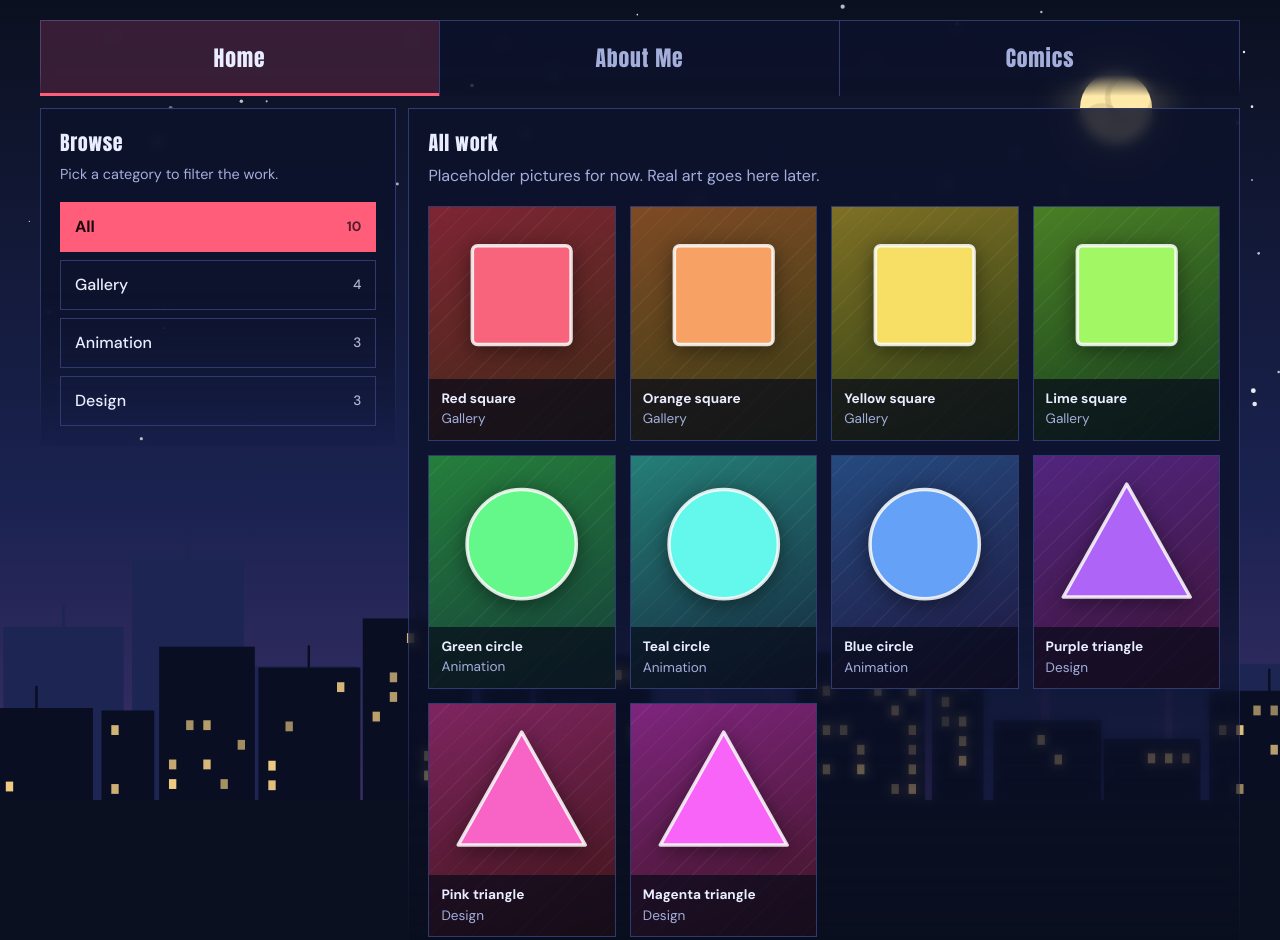
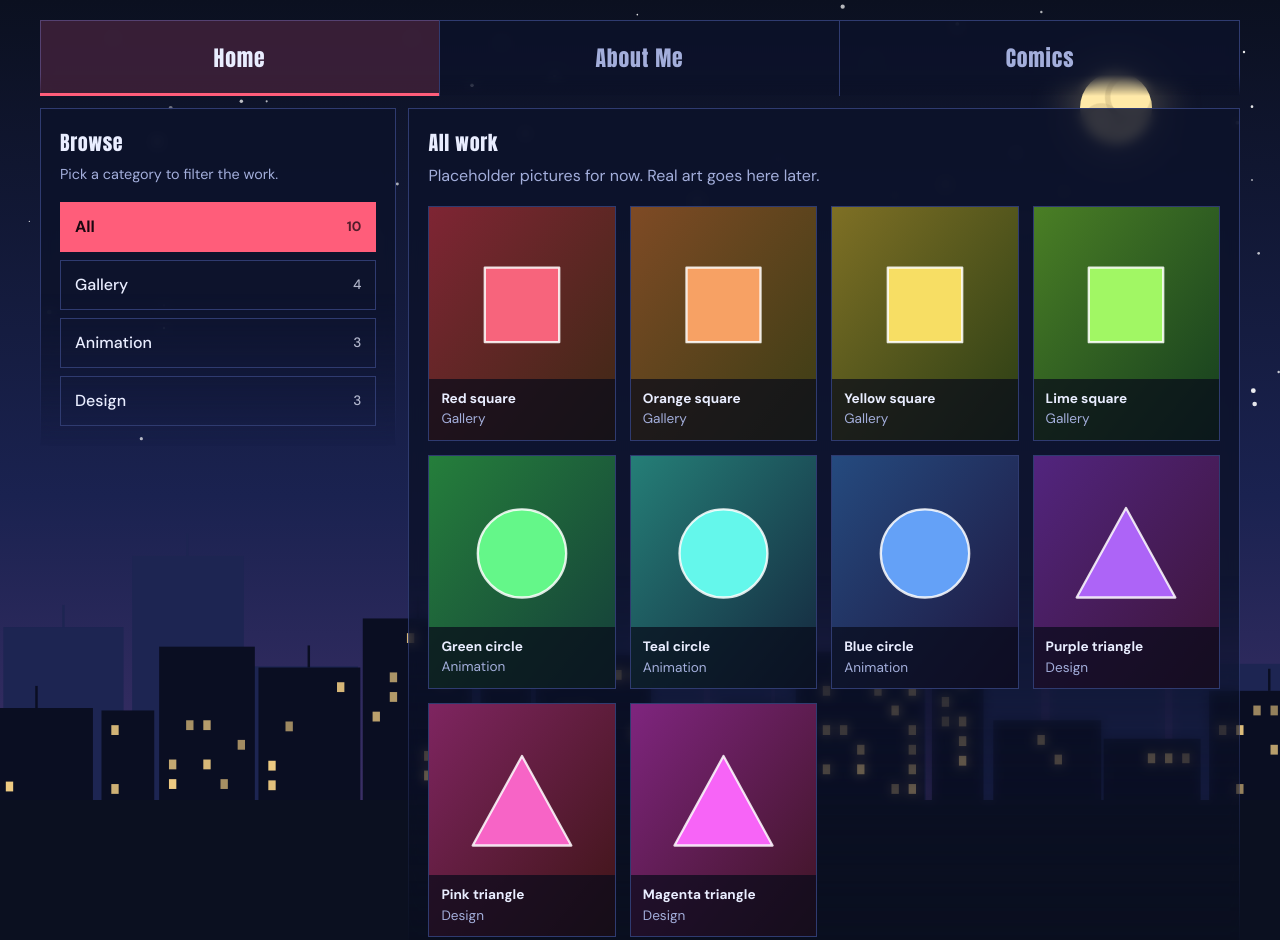
Before and after one commit to SalemKFox/Portfolio, a plain HTML site: page index.html in a window 1280 px wide. Shown: the top 940 px of the page. Drawn offline with Linux system fonts and the light colour scheme; files whose address does not match are found by name; a web font is replaced by a local one.

Commit message:
Add files via upload

```diff
--- /dev/null
+++ b/gallery.json
@@ -0,0 +1,54 @@
+{
+  "items": [
+    {
+      "title": "Red square",
+      "category": "Gallery",
+      "image": "/uploads/red-square.svg"
+    },
+    {
+      "title": "Orange square",
+      "category": "Gallery",
+      "image": "/uploads/orange-square.svg"
+    },
+    {
+      "title": "Yellow square",
+      "category": "Gallery",
+      "image": "/uploads/yellow-square.svg"
+    },
+    {
+      "title": "Lime square",
+      "category": "Gallery",
+      "image": "/uploads/lime-square.svg"
+    },
+    {
+      "title": "Green circle",
+      "category": "Animation",
+      "image": "/uploads/green-circle.svg"
+    },
+    {
+      "title": "Teal circle",
+      "category": "Animation",
+      "image": "/uploads/teal-circle.svg"
+    },
+    {
+      "title": "Blue circle",
+      "category": "Animation",
+      "image": "/uploads/blue-circle.svg"
+    },
+    {
+      "title": "Purple triangle",
+      "category": "Design",
+      "image": "/uploads/purple-triangle.svg"
+    },
+    {
+      "title": "Pink triangle",
+      "category": "Design",
+      "image": "/uploads/pink-triangle.svg"
+    },
+    {
+      "title": "Magenta triangle",
+      "category": "Design",
+      "image": "/uploads/magenta-triangle.svg"
+    }
+  ]
+}
--- a/index.html
+++ b/index.html
@@ -412,6 +412,13 @@ a:focus-visible, button:focus-visible { outline: 2px solid var(--moon); outline-
 @media (prefers-reduced-motion: reduce) {
   * { transition: none !important; animation: none !important; }
 }
+
+/* ---------- real images (from the admin panel) ---------- */
+.tile img { position: absolute; inset: 0; width: 100%; height: 100%; object-fit: cover; display: block; }
+.lb-card { width: auto; max-width: min(900px, calc(100vw - 32px)); aspect-ratio: auto; display: block; background: var(--panel-solid); }
+.lb-card img { display: block; max-width: min(900px, calc(100vw - 34px)); max-height: calc(100vh - 210px); min-width: min(420px, calc(100vw - 34px)); object-fit: contain; margin-inline: auto; }
+.lb-card figcaption { position: static; }
+.grid-note { margin: 0; color: var(--muted); }
 </style>
 </head>
 <body>
@@ -530,7 +537,7 @@ a:focus-visible, button:focus-visible { outline: 2px solid var(--moon); outline-
 <div class="lightbox" id="lightbox" role="dialog" aria-modal="true" aria-label="Focused image" hidden>
   <button type="button" class="lb-close" id="lb-close" aria-label="Close">&times;</button>
   <figure class="lb-card" id="lb-card">
-    <svg viewBox="0 0 100 100" id="lb-art" aria-hidden="true"></svg>
+    <img id="lb-img" alt="">
     <figcaption><b id="lb-title"></b><span id="lb-cat"></span></figcaption>
   </figure>
 </div>
@@ -582,56 +589,25 @@ a:focus-visible, button:focus-visible { outline: 2px solid var(--moon); outline-
   layer('#1d2552', 90, 210, null, 0);
   layer('#0a0e22', 50, 150, '#ffd98a', 0.22);
 
-  // ---- placeholder work ----
-  // Each category gets its own simple shape so filtering is easy to see.
-  var SHAPES = {
-    square:   '<rect x="22" y="22" width="56" height="56" rx="3"/>',
-    circle:   '<circle cx="50" cy="50" r="31"/>',
-    triangle: '<polygon points="50,16 86,80 14,80"/>',
-    star:     '<polygon points="50,12 61,40 91,40 66,58 76,88 50,70 24,88 34,58 9,40 39,40"/>'
-  };
-  var work = [
-    { t: 'Red square', c: 'Gallery', s: 'square', h: 350 },
-    { t: 'Orange square', c: 'Gallery', s: 'square', h: 25 },
-    { t: 'Yellow square', c: 'Gallery', s: 'square', h: 50 },
-    { t: 'Lime square', c: 'Gallery', s: 'square', h: 95 },
-    { t: 'Green circle', c: 'Animation', s: 'circle', h: 135 },
-    { t: 'Teal circle', c: 'Animation', s: 'circle', h: 175 },
-    { t: 'Blue circle', c: 'Animation', s: 'circle', h: 215 },
-    { t: 'Purple triangle', c: 'Design', s: 'triangle', h: 270 },
-    { t: 'Pink triangle', c: 'Design', s: 'triangle', h: 320 },
-    { t: 'Magenta triangle', c: 'Design', s: 'triangle', h: 300 }
-  ];
-  var cats = ['All'];
-  work.forEach(function (w) { if (cats.indexOf(w.c) < 0) cats.push(w.c); });
-
+  // ---- gallery: loaded from gallery.json, which the /admin page edits ----
+  var CATS = ['Gallery', 'Animation', 'Design'];
   var grid = document.getElementById('grid');
   var menu = document.getElementById('menu');
   var title = document.getElementById('content-title');
+  var work = [];
+  var current = 'All';
+  var failed = false;
 
-  work.forEach(function (w) {
-    var f = document.createElement('figure');
-    f.className = 'tile';
-    f.dataset.cat = w.c;
-    f.style.setProperty('--h', w.h);
-    f.innerHTML = '<svg viewBox="0 0 100 100" aria-hidden="true">' + SHAPES[w.s] + '</svg>' +
-                  '<figcaption><b></b><span></span></figcaption>';
-    f.querySelector('b').textContent = w.t;
-    f.querySelector('span').textContent = w.c;
-    f.tabIndex = 0;
-    f.setAttribute('role', 'button');
-    f.setAttribute('aria-label', 'Focus on ' + w.t);
-    f.addEventListener('click', function () { openLightbox(w, f); });
-    f.addEventListener('keydown', function (e) {
-      if (e.key === 'Enter' || e.key === ' ') { e.preventDefault(); openLightbox(w, f); }
-    });
-    grid.appendChild(f);
-  });
+  var note = document.createElement('p');
+  note.className = 'grid-note';
+  note.hidden = true;
+  grid.parentNode.insertBefore(note, grid.nextSibling);
+
+  function hueFor(s) { var n = 0; for (var i = 0; i < s.length; i++) n = (n * 31 + s.charCodeAt(i)) % 360; return n; }
 
   // ---- focus view (lightbox) ----
   var lb = document.getElementById('lightbox');
-  var lbCard = document.getElementById('lb-card');
-  var lbArt = document.getElementById('lb-art');
+  var lbImg = document.getElementById('lb-img');
   var lbTitle = document.getElementById('lb-title');
   var lbCat = document.getElementById('lb-cat');
   var lbClose = document.getElementById('lb-close');
@@ -639,8 +615,8 @@ a:focus-visible, button:focus-visible { outline: 2px solid var(--moon); outline-
 
   function openLightbox(w, tile) {
     lastTile = tile;
-    lbCard.style.setProperty('--h', w.h);
-    lbArt.innerHTML = SHAPES[w.s];
+    lbImg.src = w.image;
+    lbImg.alt = w.t;
     lbTitle.textContent = w.t;
     lbCat.textContent = w.c;
     lb.hidden = false;
@@ -662,16 +638,24 @@ a:focus-visible, button:focus-visible { outline: 2px solid var(--moon); outline-
   }
 
   function choose(cat) {
+    current = cat;
+    var visible = 0;
     Array.prototype.forEach.call(grid.children, function (t) {
-      t.hidden = !(cat === 'All' || t.dataset.cat === cat);
+      var show = (cat === 'All' || t.dataset.cat === cat);
+      t.hidden = !show;
+      if (show) visible++;
     });
     Array.prototype.forEach.call(menu.querySelectorAll('button'), function (b) {
       b.setAttribute('aria-pressed', b.dataset.cat === cat ? 'true' : 'false');
     });
     title.textContent = cat === 'All' ? 'All work' : cat;
+    note.hidden = visible > 0;
+    note.textContent = failed ? 'The gallery could not be loaded. Try refreshing the page.' : 'Nothing here yet.';
   }
 
-  cats.forEach(function (c) {
+  function buildMenu() {
+    menu.innerHTML = '';
+    ['All'].concat(CATS).forEach(function (c) {
       var li = document.createElement('li');
       var b = document.createElement('button');
       b.type = 'button';
@@ -683,7 +667,49 @@ a:focus-visible, button:focus-visible { outline: 2px solid var(--moon); outline-
       li.appendChild(b);
       menu.appendChild(li);
     });
-  choose('All');
+  }
+
+  function buildGrid() {
+    grid.innerHTML = '';
+    work.forEach(function (w) {
+      var f = document.createElement('figure');
+      f.className = 'tile';
+      f.dataset.cat = w.c;
+      f.style.setProperty('--h', hueFor(w.t));
+      var im = document.createElement('img');
+      im.src = w.image;
+      im.alt = '';
+      im.loading = 'lazy';
+      im.addEventListener('error', function () { im.remove(); });
+      f.appendChild(im);
+      var cap = document.createElement('figcaption');
+      cap.innerHTML = '<b></b><span></span>';
+      cap.querySelector('b').textContent = w.t;
+      cap.querySelector('span').textContent = w.c;
+      f.appendChild(cap);
+      f.tabIndex = 0;
+      f.setAttribute('role', 'button');
+      f.setAttribute('aria-label', 'Focus on ' + w.t);
+      f.addEventListener('click', function () { openLightbox(w, f); });
+      f.addEventListener('keydown', function (e) {
+        if (e.key === 'Enter' || e.key === ' ') { e.preventDefault(); openLightbox(w, f); }
+      });
+      grid.appendChild(f);
+    });
+  }
+
+  function renderGallery() { buildMenu(); buildGrid(); choose(current); }
+  renderGallery();
+
+  fetch('gallery.json', { cache: 'no-cache' })
+    .then(function (r) { if (!r.ok) throw new Error('HTTP ' + r.status); return r.json(); })
+    .then(function (data) {
+      work = (data.items || []).filter(function (it) { return it && it.title && it.image; }).map(function (it) {
+        return { t: String(it.title), c: String(it.category || ''), image: String(it.image) };
+      });
+      renderGallery();
+    })
+    .catch(function () { failed = true; renderGallery(); });
 
   // ---- page switching from the header links (uses the #hash) ----
   var views = Array.prototype.slice.call(document.querySelectorAll('[data-view]'));
```
Also changed, not shown: admin/index.html (added, +12 -0 lines), comic/page-2.jpg (added), comic/page-3.jpg (added), uploads/blue-circle.svg (added), uploads/green-circle.svg (added), uploads/lime-square.svg (added), uploads/magenta-triangle.svg (added), uploads/orange-square.svg (added), uploads/pink-triangle.svg (added), uploads/purple-triangle.svg (added), uploads/red-square.svg (added), uploads/teal-circle.svg (added), uploads/yellow-square.svg (added), 2 other files. Lines whose indentation alone changed are shown as unchanged.
